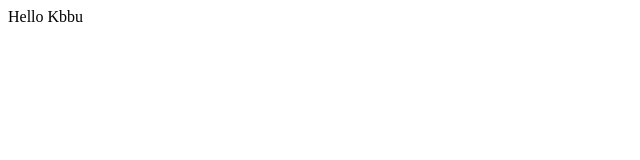
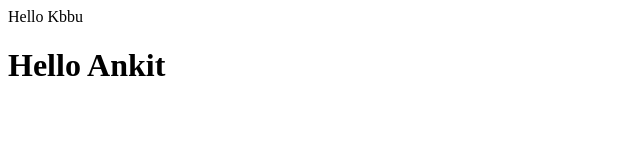
Before and after one commit to ankitn1311/git-tutorial, a plain HTML site: page frontend/index.html in a window 1280 px wide. Shown: the whole page, without its empty margins (0-640 px from the left). Drawn offline with Linux system fonts and the light colour scheme.

Commit message:
day 2 changes

```diff
--- a/frontend/index.html
+++ b/frontend/index.html
@@ -8,5 +8,7 @@
   <body>
     <!-- Day 1 -->
     <div class="kbbu">Hello Kbbu</div>
+    <!-- Day 2 -->
+    <h1>Hello Ankit</h1>
   </body>
 </html>
```
